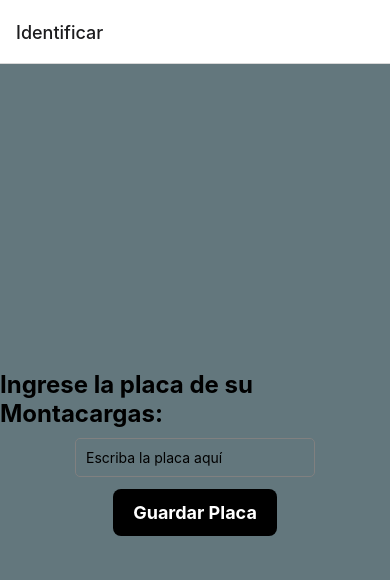
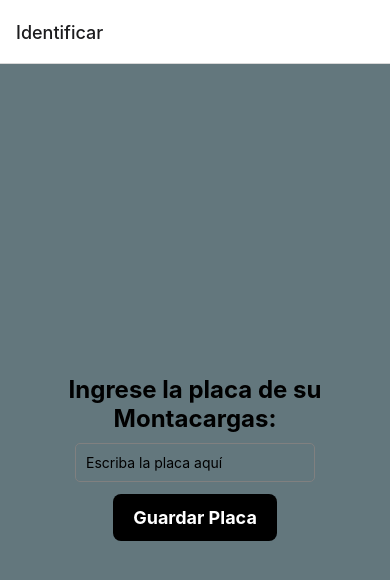
Before and after one commit to proyectosICM/montacarga-auxiliar, a React Native app: screen / in a window 390 px wide. Shown: the top 580 px of the page. Built offline with nearby package versions, Linux system fonts and the light colour scheme; what expo-notifications would draw is missing.

Commit message:
Correcion de diseño

```diff
--- a/screens/CarrilLibre.jsx
+++ b/screens/CarrilLibre.jsx
@@ -18,8 +18,8 @@ export function CarrilLibre() {
       <View>
         <Image source={LogoAb} style={general.imagenLogo} />
       </View>
-      <Text style={general.title}>Carril {carril && carril.nombre}</Text>
-      <Text style={general.title}>Este carril se encuentra libre</Text>
+      <Text style={general.tittleText}>Carril {carril && carril.nombre}</Text>
+      <Text style={general.tittleText}>Este carril se encuentra libre</Text>
       <Text style={[general.tittleText, { textAlign: "center" }]}>Cuando el sensor detecte un camion el estado cambiara</Text>
     </View>
   );
--- a/screens/Identificar.jsx
+++ b/screens/Identificar.jsx
@@ -18,7 +18,7 @@ export function Identificar() {
 
   return (
     <View style={general.container}>
-      <Text style={general.tittleText}>
+      <Text style={[general.tittleText,{margin:10, textAlign: "center"}]}>
         Ingrese la placa de su Montacargas:
       </Text>
       <TextInput
```
